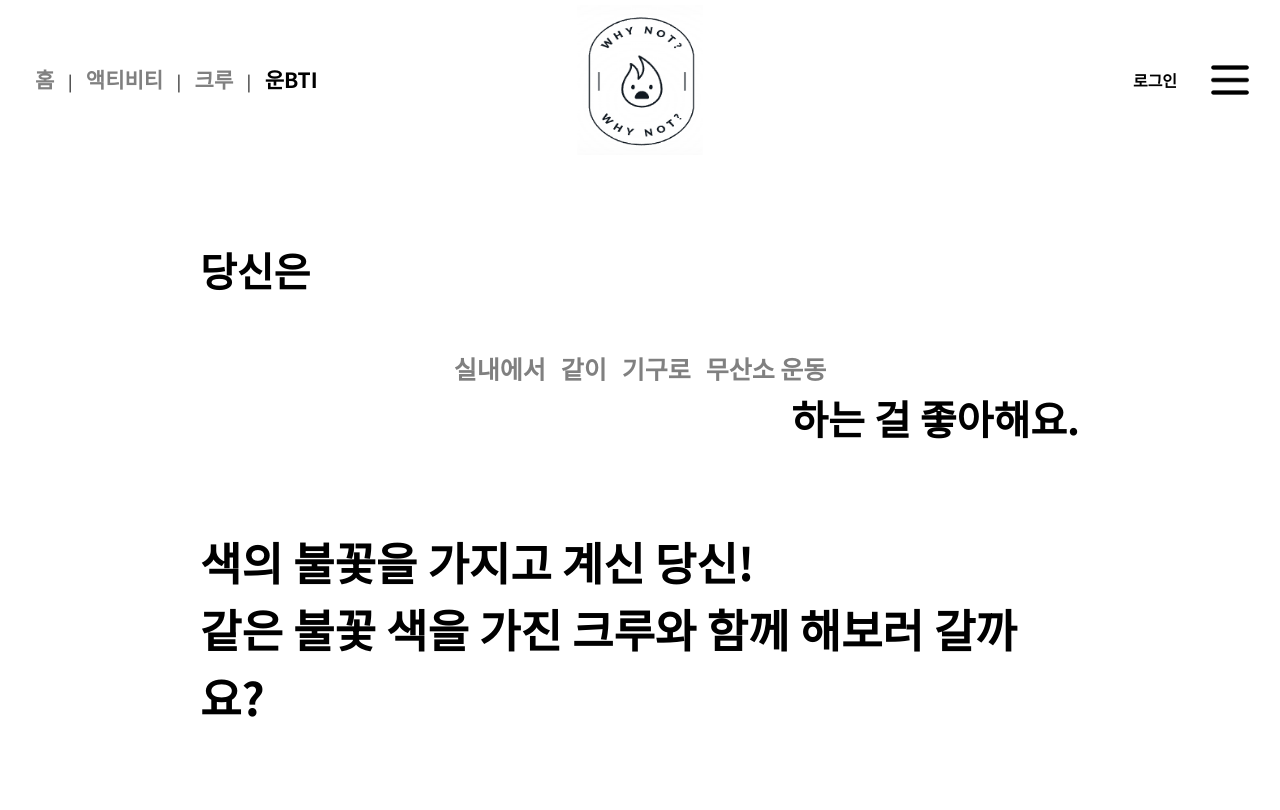
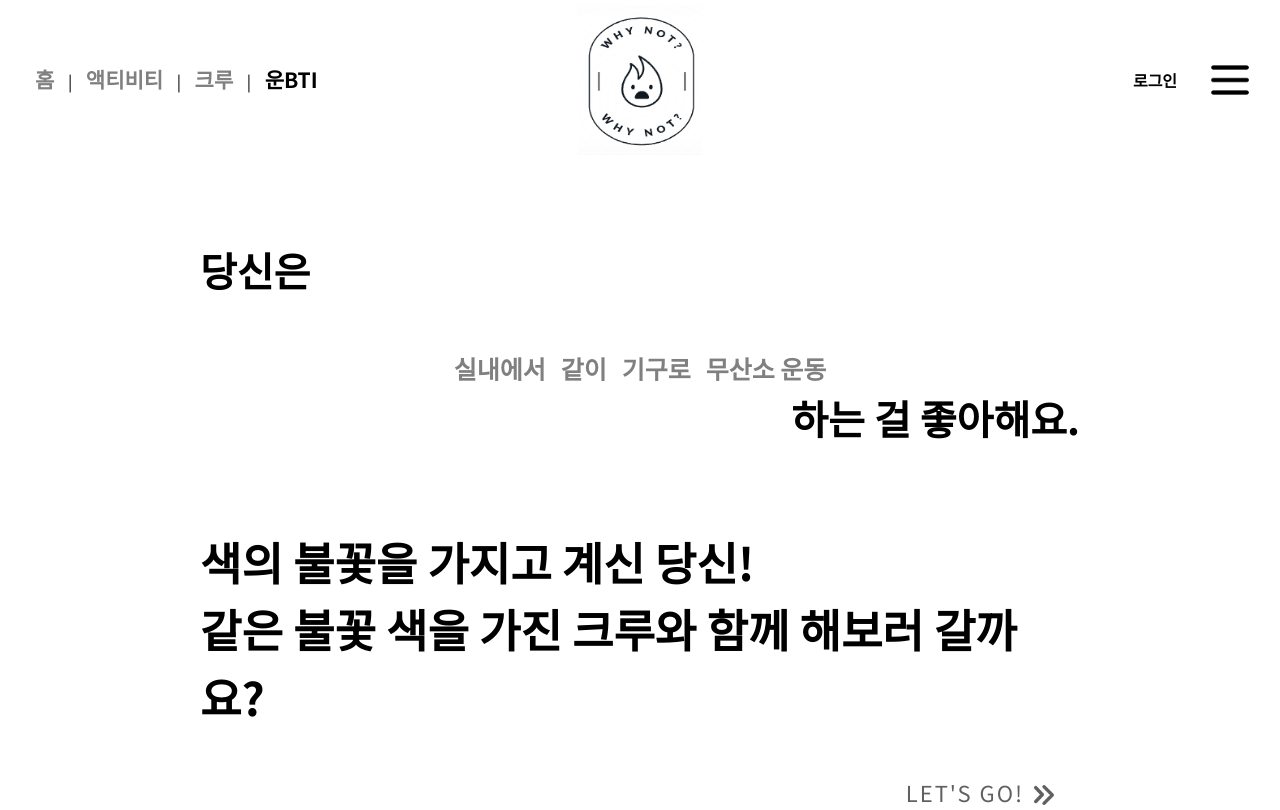
Before and after one commit to whyNot-project/whyNot_Front, a Vue app: page /wnbti in a window 1280 px wide. Built offline with nearby package versions, Linux system fonts and the light colour scheme.

Commit message:
[chore] 운bti 페이지에서 로그인 유저 분기처리

```diff
--- a/src/views/WnbtiView.vue
+++ b/src/views/WnbtiView.vue
@@ -16,6 +16,9 @@
       {{ color }}색의 불꽃을 가지고 계신
       {{ loginStatus ? nickname + "님!" : "당신!" }} <br />
       같은 불꽃 색을 가진 크루와 함께 해보러 갈까요?
+      <v-btn variant="plain" class="goButton" @click="movePage">
+        Let's go! <img src="@/assets/arrow2.png" class="arrowIcon"
+      /></v-btn>
     </div>
   </div>
 </template>
@@ -23,6 +26,7 @@
 <script setup>
 import { useTestStore } from "@/stores/Test.js";
 import { ref, onMounted } from "vue";
+import { useRouter } from "vue-router";
 
 const store = useTestStore();
 const loginStatus = ref(false);
@@ -35,6 +39,11 @@ onMounted(() => {
   if (accessToken.value) loginStatus.value = true;
   else loginStatus.value = false;
 });
+
+const router = useRouter();
+const movePage = () => {
+  loginStatus.value ? router.push("/crew") : router.push("/registUser");
+};
 </script>
 
 <style scoped>
@@ -63,6 +72,7 @@ onMounted(() => {
   margin-top: 80px;
   font-size: 45px;
   font-weight: 700;
+  position: relative;
 }
 
 .text1 {
@@ -73,4 +83,17 @@ onMounted(() => {
   display: flex;
   justify-content: right;
 }
+
+.goButton {
+  position: absolute;
+  bottom: -80px;
+  right: 10px;
+  font-size: 22px;
+}
+
+.arrowIcon {
+  width: 20px;
+  height: 20px;
+  margin: 5px 0 0 10px;
+}
 </style>
```
Also changed, not shown: src/assets/arrow2.png (added).
